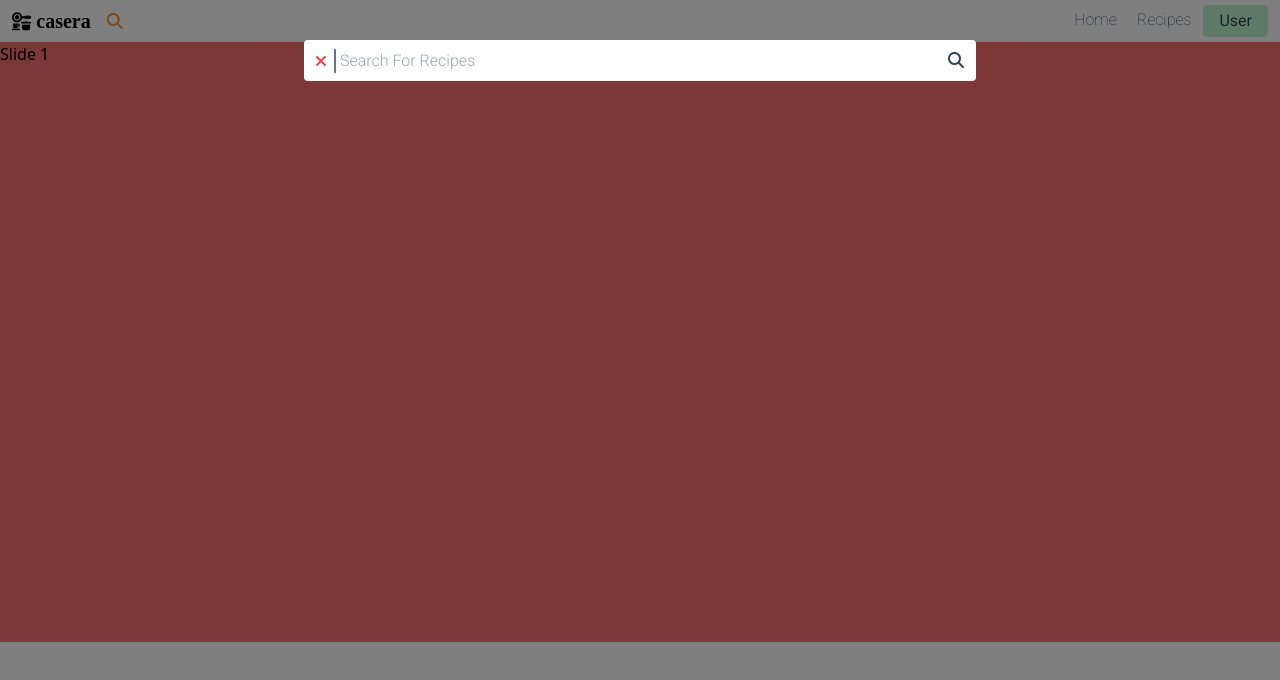
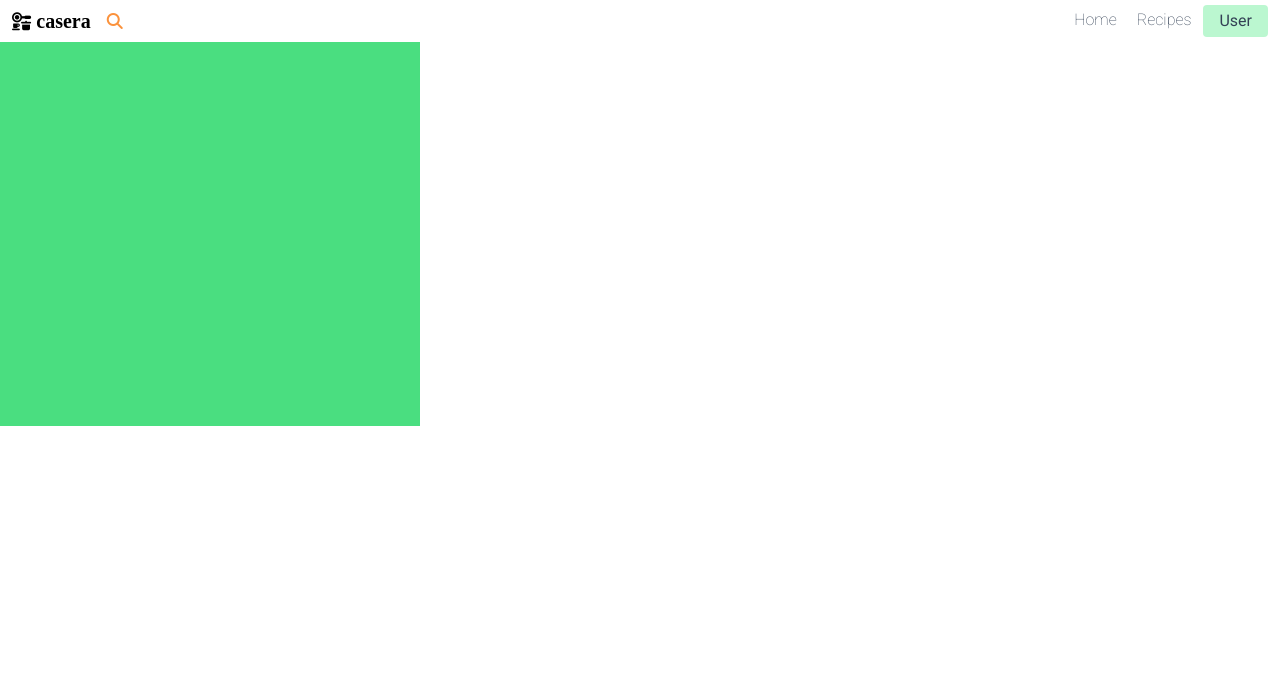
Before and after one commit to VallenDraa/casera, a React (Create React App) app: page / in a window 1280 px wide. Shown: the top 680 px of the page. Built offline with nearby package versions, Linux system fonts and the light colour scheme; a web font is replaced by a local one.

Commit message:
added swiper/react

```diff
--- a/src/components/navbar/Navbar.jsx
+++ b/src/components/navbar/Navbar.jsx
@@ -1,10 +1,11 @@
 import { Link } from 'react-router-dom';
-import { useRef, useContext } from 'react';
+import { useRef, useState } from 'react';
 import SearchBar from './searchbar/SearchBar';
 
 export default function Navbar() {
   const contextMenu = useRef(null);
   const contextBtn = useRef(null);
+  const [searchState, setSearchState] = useState(false);
 
   function handleUserContextMenu() {
     const contextClass = contextMenu.current.classList;
@@ -16,9 +17,20 @@ export default function Navbar() {
   }
 
   return (
-    <nav className="px-3 py-1  font-ssp ">
+    <nav className="px-3 py-1 font-ssp ">
       {/* search bar */}
-      <SearchBar />
+      {searchState && (
+        <div className="max-w-2xl mx-auto font-roboto">
+          <span
+            onClick={() => setSearchState(!searchState)}
+            className="top-4 p-1 px-2 rounded-t text-red-500 cursor-pointer absolute z-50 bg-white text-sm flex items-center gap-2"
+          >
+            <i className="fa-solid fa-xmark" />
+            Close
+          </span>
+          <SearchBar />
+        </div>
+      )}
       <div className="max-w-screen-xl flex items-center justify-between relative mx-auto">
         {/* logo */}
         <div className="flex justify-between items-center gap-4">
@@ -26,7 +38,10 @@ export default function Navbar() {
             <i className="inline-block mr-1 fa-solid fa-kitchen-set text-lg"></i>
             casera
           </Link>
-          <i className="text-orange-400 cursor-pointer fa-solid fa-magnifying-glass" />
+          <i
+            onClick={() => setSearchState(!searchState)}
+            className="text-orange-400 cursor-pointer fa-solid fa-magnifying-glass"
+          />
         </div>
         {/* buttons */}
         <div className="font-roboto flex gap-1 font-extralight items-center text-slate-700">
@@ -52,9 +67,9 @@ export default function Navbar() {
           {/* user context menu */}
           <ul
             ref={contextMenu}
-            className="w-72 absolute bg-white right-3 top-10 rounded border-2 border-slate-500 font-normal transform scale-0 origin-top-right duration-300 z-20"
+            className="w-72 absolute bg-white right-3 top-10 rounded font-normal transform scale-0 origin-top-right duration-300 z-20"
           >
-            <li className="py-2 px-2 duration-200 hover:bg-slate-100 active:bg-slate-200">
+            <li className="py-2 px-2 duration-200 hover:bg-slate-100 active:bg-slate-200 hover:rounded">
               <Link to="/">
                 Username
                 <i className="pl-2 fa-solid fa-user" />
@@ -66,8 +81,8 @@ export default function Navbar() {
                 <i className="pl-2 fa-solid fa-folder" />
               </Link>
             </li>
-            <li className="border-t-2 border-slate-500 py-2 px-2 duration-200 bg-red-400 hover:bg-red-500 active:bg-red-600 text-slate-50">
-              <Link to="/">
+            <li className="rounded-b border-t-2 border-slate-700 py-2 px-2 duration-200 bg-red-500 hover:bg-red-600 active:bg-red-700 text-slate-50">
+              <Link className="font-semibold" to="/">
                 Logout
                 <i className="pl-2 fa-solid fa-right-from-bracket" />
               </Link>
--- a/src/components/navbar/searchbar/SearchBar.jsx
+++ b/src/components/navbar/searchbar/SearchBar.jsx
@@ -4,7 +4,6 @@ export default function SearchBar() {
   return (
     <div className="h-screen absolute inset-0 bg-black/50 z-40">
       <form className="absolute z-20 top-10 rounded bg-white p-1 py-2 font-roboto right-0 left-0 flex items-center justify-between max-w-2xl mx-auto">
-        <i className="py-1 px-2 text-red-500 cursor-pointer fa-solid fa-xmark border-r-2 border-slate-500" />
         <input
           type="text"
           id="search-bar"
--- a/src/components/slides/Slides.jsx
+++ b/src/components/slides/Slides.jsx
@@ -1,29 +1,24 @@
-import React from 'react';
-import Swiper from 'swiper/bundle';
-import 'swiper/css/bundle';
+import { Swiper, SwiperSlide } from 'swiper/react';
+import { Navigation, Pagination, Scrollbar, A11y } from 'swiper';
+import 'swiper/css';
+import 'swiper/css/pagination';
 
 export default function Slides() {
-  const swiper = new Swiper('.swiper', {
-    slidesPerView: 2,
-    centeredSlides: true,
-    spaceBetween: 10,
-    loop: true,
-
-    pagination: {
-      el: '.swiper-pagination',
-      dynamicBullets: true,
-    },
-  });
   return (
-    <div className="swiper h-[600px]">
-      <div className="swiper-wrapper">
-        <div className="swiper-slide cursor-grab bg-red-400">Slide 1</div>
-        <div className="swiper-slide cursor-grab bg-blue-400">Slide 2</div>
-        <div className="swiper-slide cursor-grab bg-yellow-400">Slide 3</div>
-        <div className="swiper-slide cursor-grab bg-teal-400">Slide 4</div>
-        <div className="swiper-slide cursor-grab bg-purple-400">Slide 5</div>
-        <div className="swiper-slide cursor-grab bg-gray-400">Slide 6</div>
-      </div>
-    </div>
+    <Swiper
+      spaceBetween={10}
+      slidesPerView={3}
+      navigation
+      pagination={{ clickable: true }}
+      scrollbar={{ draggable: true }}
+      className="h-96 cursor-grab"
+    >
+      {/* https://source.unsplash.com/random/?1 */}
+      <SwiperSlide className="bg-green-400 relative">
+        <div className="bg-gradient-to-b from-neutral-300/40 to-neutral-900/60 duration-300 shadow-inner absolute inset-0 opacity-0 hover:opacity-100">
+          <p>lorem</p>
+        </div>
+      </SwiperSlide>
+    </Swiper>
   );
 }
```
